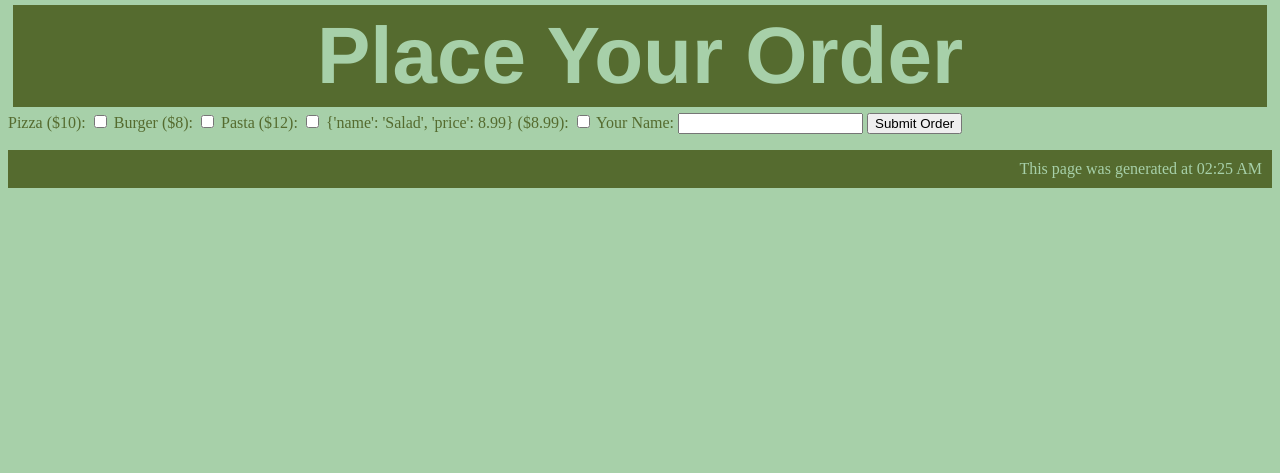
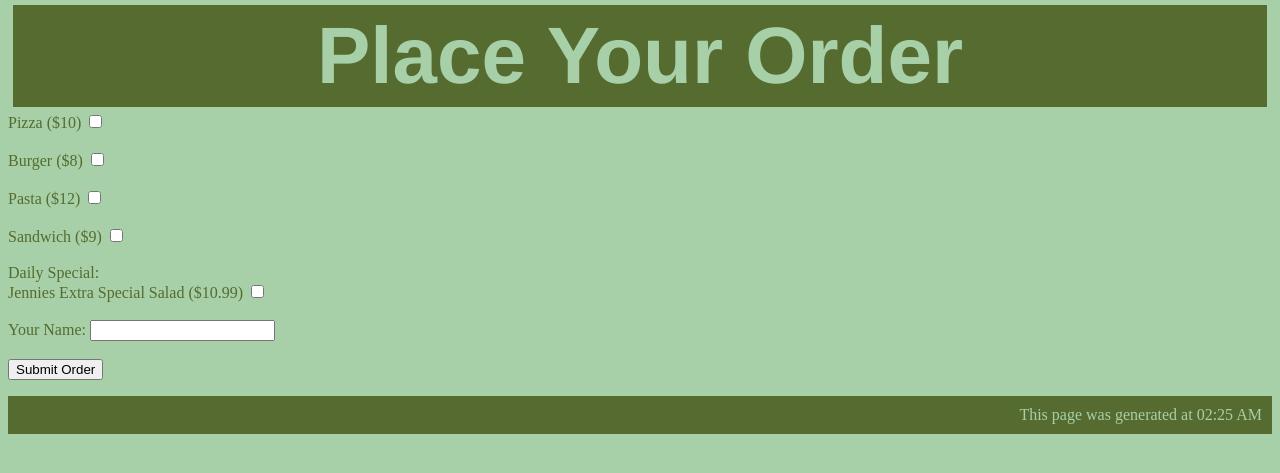
Before and after one commit to 444caro/cs412, a Django app: page /restaurant/order/ in a window 1280 px wide. Shown: the part 26-499 px from the top of the page. Run offline with Django 5.2, Linux system fonts and the light colour scheme.

Commit message:
fixed all errors, added new menu items

```diff
--- a/cs412/settings.py
+++ b/cs412/settings.py
@@ -109,7 +109,7 @@ AUTH_PASSWORD_VALIDATORS = [
 
 LANGUAGE_CODE = 'en-us'
 
-TIME_ZONE = 'UTC'
+TIME_ZONE = 'America/New_York'
 
 USE_I18N = True
 
--- a/restaurant/templates/restaurant/confirmation.html
+++ b/restaurant/templates/restaurant/confirmation.html
@@ -9,6 +9,6 @@
         <li>{{ item }}</li>
         {% endfor %}
     </ul>
-    <p>Total Price: ${{ total_price }}</p>
+    <p>Total Price: ${{ total_price|floatformat:2 }}</p>
     <p>Your order will be ready at {{ ready_time }}</p>
 {% endblock %}
--- a/restaurant/templates/restaurant/order.html
+++ b/restaurant/templates/restaurant/order.html
@@ -5,24 +5,31 @@
 <h2>Place Your Order</h2>
     <form method="POST" action = "{% url 'confirmation' %}">
         {% csrf_token %}
-        <label for="item1">Pizza ($10):</label>
-        <input type="checkbox" name="items" value="Pizza">
-        <input type="hidden" name="prices" value="10">
+        <label for="item1">Pizza ($10)</label>
+        <input type="checkbox" name="items" value="Pizza-10">
+        <br><br>
 
-        <label for="item2">Burger ($8):</label>
-        <input type="checkbox" name="items" value="Burger">
-        <input type="hidden" name="prices" value="8">
 
-        <label for="item3">Pasta ($12):</label>
-        <input type="checkbox" name="items" value="Pasta">
-        <input type="hidden" name="prices" value="12">
+        <label for="item2">Burger ($8)</label>
+        <input type="checkbox" name="items" value="Burger-8">
+        <br><br>
 
-        <label for="daily_special">{{ daily_special }} (${{ daily_special.price }}):</label>
-        <input type="checkbox" name="items" value="{{ daily_special }}">
-        <input type="hidden" name="prices" value="{{ daily_special.price }}">
+        <label for="item3">Pasta ($12)</label>
+        <input type="checkbox" name="items" value="Pasta-12">
+        <br><br>
+
+        <label for="item4">Sandwich ($9)</label>
+        <input type="checkbox" name="items" value="Sandwich-9">
+        <br><br>
+
+        Daily Special: <br>
+        <label for="daily_special">{{ daily_special.name }} (${{ daily_special.price }})</label>
+        <input type="checkbox" name="items" value="{{ daily_special }}-{{daily_special.price}}">
+        <br><br>
 
         <label for="name">Your Name:</label>
         <input type="text" name="name" required>
+        <br><br>
 
         <button type="submit">Submit Order</button>
     </form>
--- a/restaurant/views.py
+++ b/restaurant/views.py
@@ -14,24 +14,24 @@ def main(request):
 def order(request):
     specials = [
         {
-            'name': 'Pasta',
+            'name': 'Vodka Riggatoni Pasta',
             'price': 15.99
         },
         {
-            'name': 'Burger',
-            'price': 12.99
+            'name': 'Georges Double Burger',
+            'price': 16.99
         },
         {
-            'name': 'Salad',
-            'price': 8.99
-        },
-        {
-            'name': 'Pizza',
+            'name': 'Jennies Extra Special Salad',
             'price': 10.99
         },
         {
-            'name': 'Sandwich',
-            'price': 7.99
+            'name': 'Three Cheese Pizza with Mushrooms',
+            'price': 13.99
+        },
+        {
+            'name': 'Petras Flaming Hot Sandwich',
+            'price': 11.99
         }
     ]
     daily_special = random.choice(specials)
@@ -43,14 +43,18 @@ def confirmation(request):
         # retreive the form data
         name = request.POST['name']
         items_ordered = request.POST.getlist('items')
-        prices = request.POST.getlist('price')
-        total_price = sum([float(price) for price in prices])
+        total_price = 0
+        ordered_items = []
+        for i in items_ordered:
+            i_name, i_price = i.split('-')
+            ordered_items.append(i_name)
+            total_price += float(i_price)
 
         # generate the 'ready time', random int between 20 and 50 minutes
         ready_time = datetime.now() + timedelta(minutes=random.randint(20, 50))
 
         context = {'name': name,
-                   'items_ordered': items_ordered,
+                   'items_ordered': ordered_items,
                    'total_price': total_price,
                    'time': datetime.now().strftime("%I:%M %p"),
                    'ready_time': ready_time.strftime("%I:%M %p")}
```
